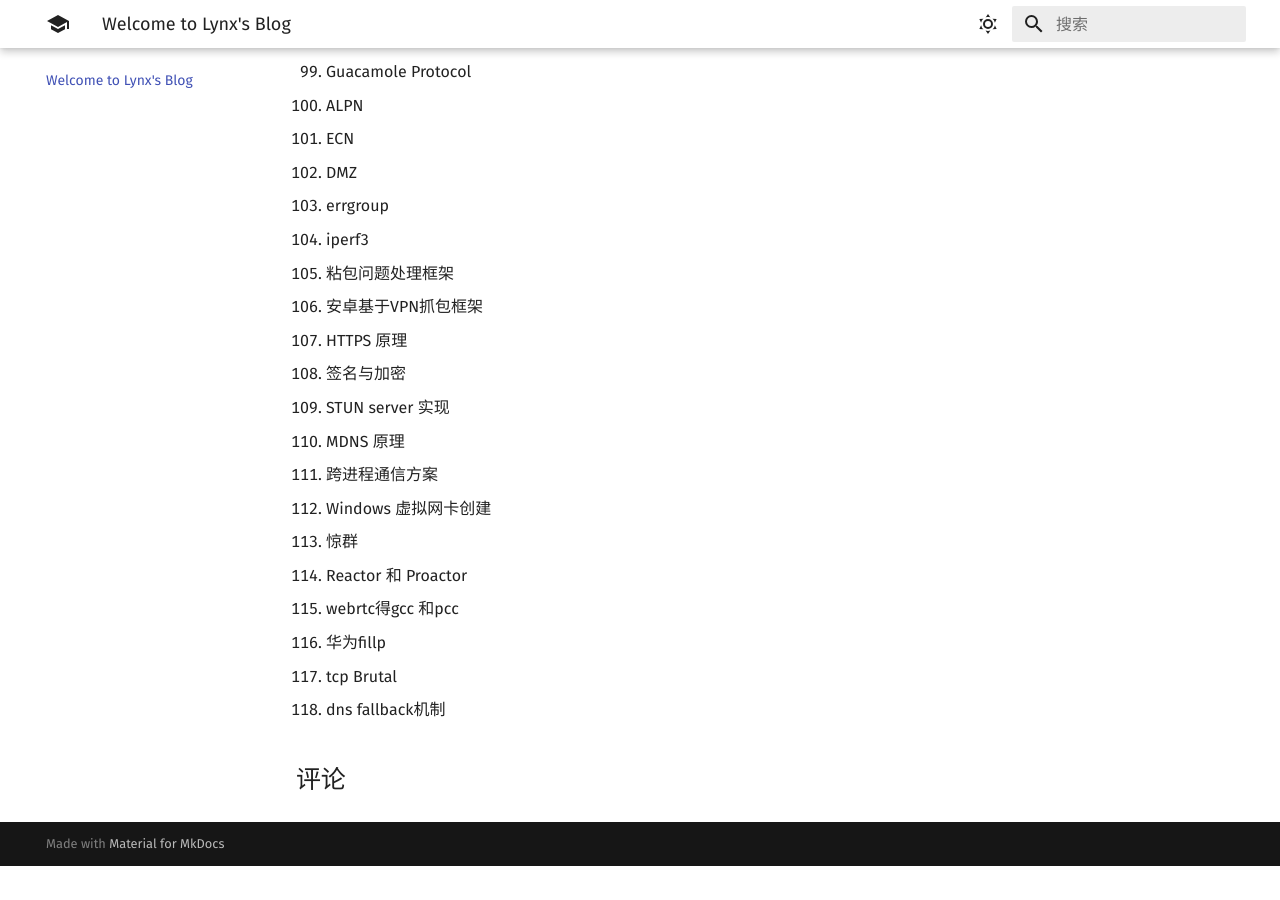
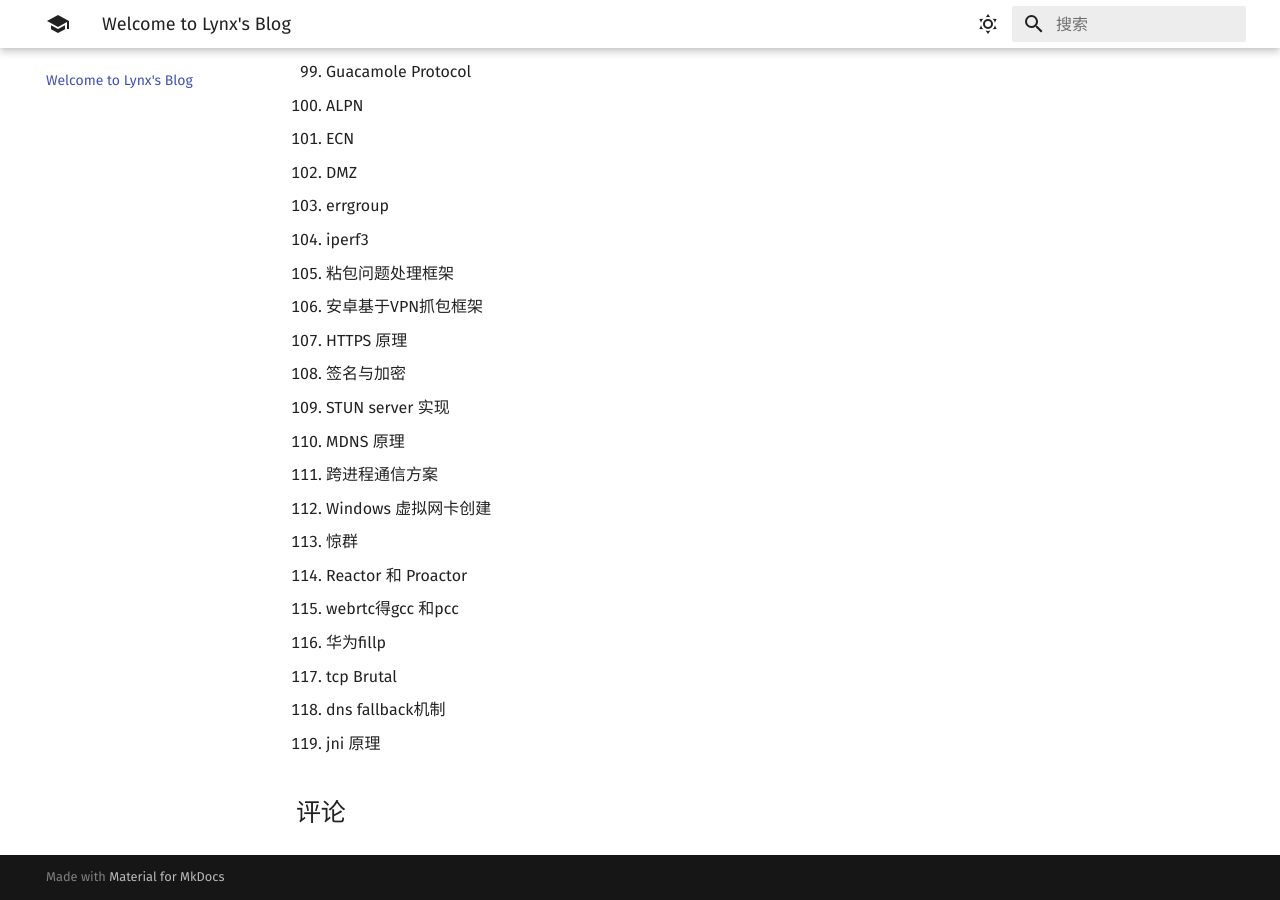
Before and after one commit to 1314liuwei/blog, an MkDocs documentation site: the page built from docs/index.md, in a window 1280 px wide and 900 px high, scrolled down 3529 px. Built offline with MkDocs 1.6.1 and Material for MkDocs 9.7.7, drawn with Linux system fonts in a browser that asks for light colours; comment, search, counter and statistics services are not loaded; before the commit the page ends 4395 px from its top, so only the background shows below that.

Commit message:
2023/12/13 周三

```diff
--- a/docs/index.md
+++ b/docs/index.md
@@ -120,3 +120,4 @@
 116. 华为fillp
 117. tcp Brutal
 118. dns fallback机制
+119. jni 原理
```
